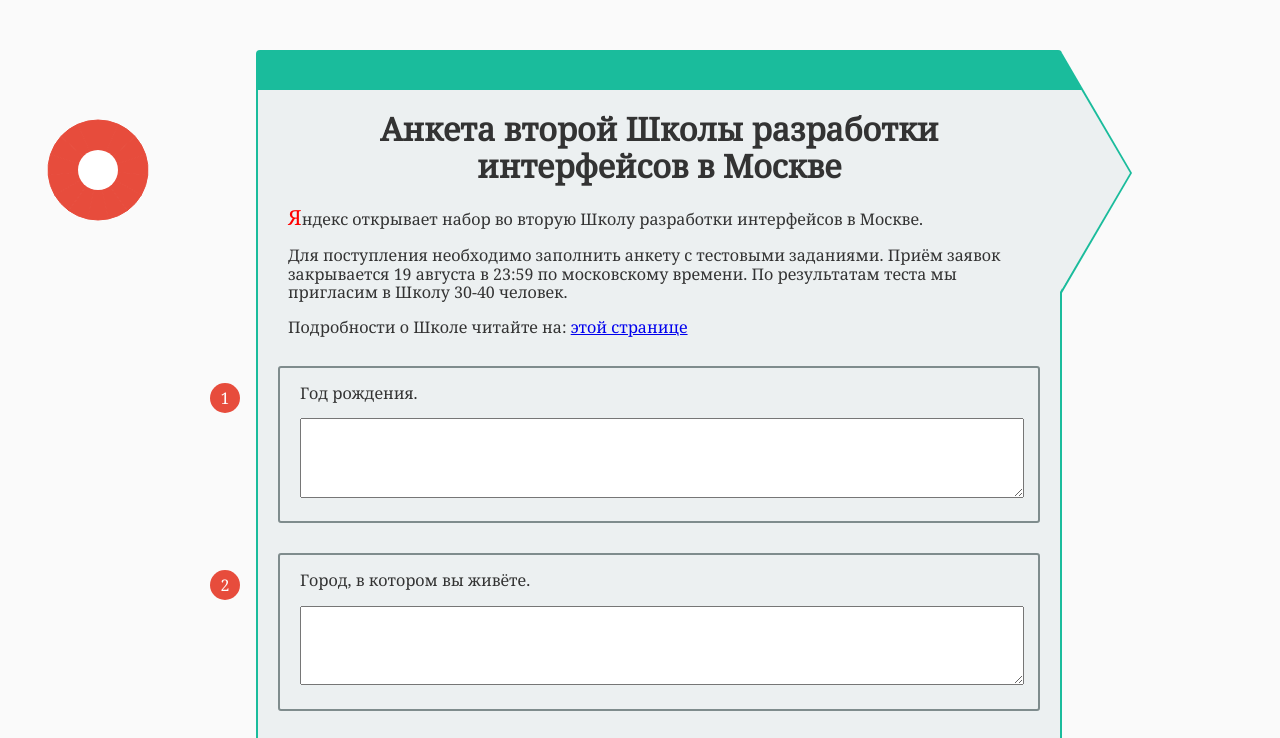
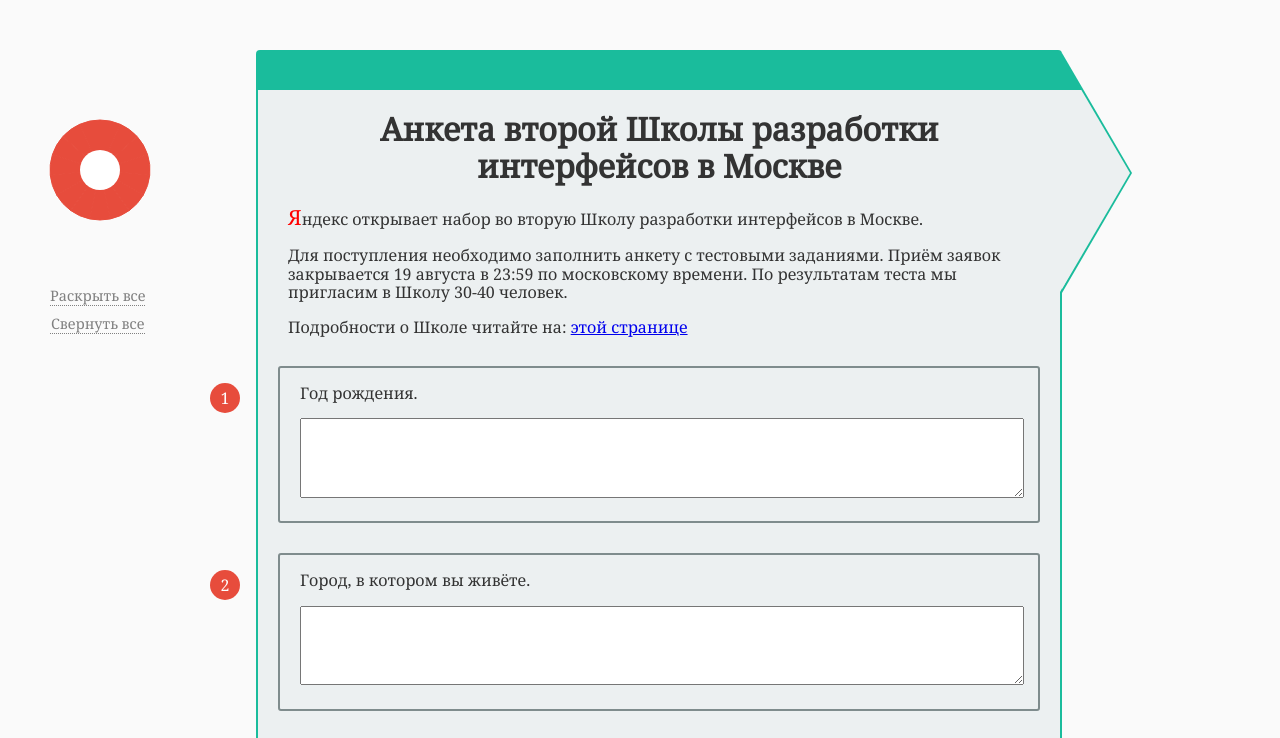
Before and after one commit to Yeti-or/Anket, a website: page app/index.html in a window 1280 px wide. Shown: the top 738 px of the page. Drawn offline with nearby package versions, Linux system fonts and the light colour scheme; files that its build step writes are made by us from their sources.

Commit message:
Add expandAll and collapseAll buttons.

```diff
--- a/app/index.html
+++ b/app/index.html
@@ -21,6 +21,13 @@
             <p class="browsehappy">You are using an <strong>outdated</strong> browser. Please <a href="http://browsehappy.com/">upgrade your browser</a> to improve your experience.</p>
         <![endif]-->
 
+
+        <div class="progress" id="progress">
+            <div>
+                <span class="expandAll">Раскрыть все</span>
+                <span class="collapseAll">Свернуть все</span>
+            </div>
+        </div>
         <div class="questionnaire">
         <!--[if gt IE 7]><!-->
             <div class="triangle"></div>
--- a/app/scripts/main.js
+++ b/app/scripts/main.js
@@ -3,9 +3,11 @@
 (function(){
     var progressCircle = null;
 
-    var expand = function(fieldSet){
+    var expand = function(fieldSet,focus){
         fieldSet.find('.toggle').slideDown(100,function(){
-            fieldSet.find('input,textarea').last().focus();
+            if(focus){
+                fieldSet.find('input,textarea').last().focus();
+            }
         });
 
         fieldSet.find('p').first().css({
@@ -34,7 +36,7 @@
 
     var toggle = function(fieldSet){
         if(fieldSet.data('closed')){
-            expand(fieldSet);
+            expand(fieldSet,true);
         }else{
             collapse(fieldSet);
         }
@@ -99,6 +101,14 @@
             toggle($(this).parent());
         });
 
+        $('.expandAll').click(function(){
+            expandAll();
+        });
+
+        $('.collapseAll').click(function(){
+            collapseAll();
+        });
+
         $('fieldset').focusout(function(){
             var fieldSet = $(this);
             checkForPassing(fieldSet);
@@ -108,18 +118,13 @@
             checkForPassing(fieldSet);
         });
 
-        var paper = Raphael(0, 50, 300, 300);
-        progressCircle = paper.createProgressBar(120,120,20,50,15,"#e74c3c","#1abc9c");
-        $(paper.canvas).css({
-            'position':'fixed',
-            'left': '3%',
-            'marginLeft': '-60px'
-        });
+        progressCircle = Raphael('progress', 300, 300)
+            .createProgressBar(120,120,20,50,15,"#e74c3c","#1abc9c");
 
         questions.each(function(i,question){
             progressCircle.sectors[i].click(function(){
                 window.scrollTo(0,$(question).offset().top-155);
-                expand($(question).parent());
+                expand($(question).parent(),true);
             });
         });
 
--- a/app/styles/main.css
+++ b/app/styles/main.css
@@ -14,6 +14,31 @@
     color: #000;
     padding: 0.2em 0;
 }
+
+.progress{
+    position: fixed;
+    top: 50px;
+    height: 400px;
+    text-align: center;
+    margin-left: -20px;
+}
+
+.progress div{
+    position: absolute;
+    margin-top: -75px;
+    margin-left: 70px;
+    text-align: center;
+}
+
+.progress span{
+    display: block;
+    font-size: 90%;
+    color: gray;
+    border-bottom: gray dotted 1px;
+    cursor:pointer;
+    padding-top: 10px;
+}
+
 .questionnaire:before {
     content: '';
     display: block;
@@ -106,7 +131,6 @@
     margin-left: -90px;
     margin-top: 15px;
     cursor: pointer;
-    z-index: 3;
 }
 .question_mark label{
     line-height:30px;
```
